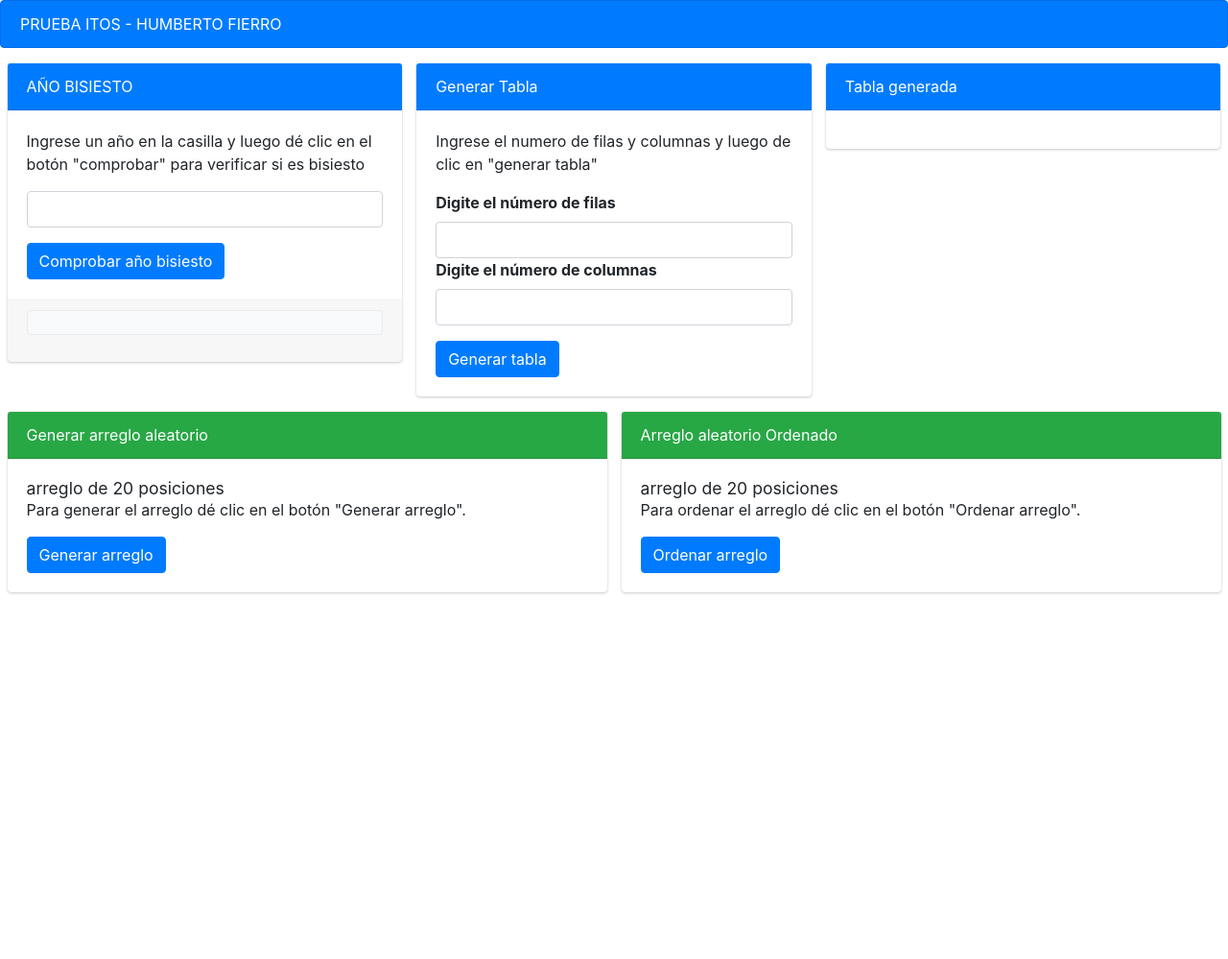
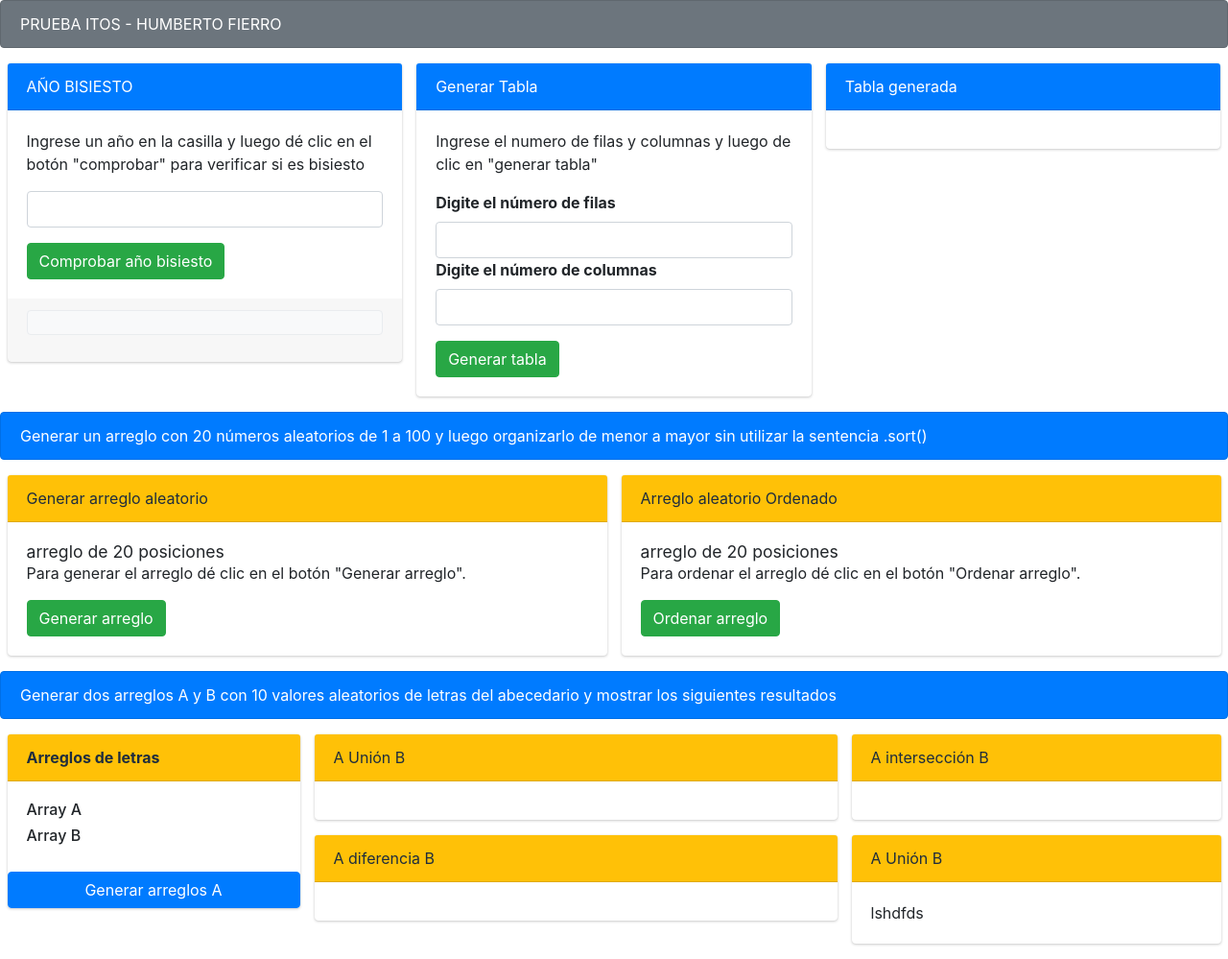
Before and after one commit to excelmaster/prueba_itos_stt, a plain HTML site: page index.html in a window 1280 px wide. Shown: the whole page at 96% size. Before the commit the page ends 800 px from the top, so only its background shows below. Drawn offline with nearby package versions, Linux system fonts and the light colour scheme.

Commit message:
union e intersección ok

```diff
--- a/index.html
+++ b/index.html
@@ -16,7 +16,7 @@
 
     <div class="container-fluid">
 	<div class="row">
-        <div class="alert alert-primary" role="alert">
+        <div class="alert alert-secondary" role="alert">
         PRUEBA ITOS - HUMBERTO FIERRO
         </div>
 		<div class="col-md-4">
@@ -32,7 +32,7 @@
                       <input type="number" class="form-control" id="byear" min="0" required>
                       <div id="error_year" class="invalid-feedback">Ingrese un número mayor a cero</div>
                     </div>
-                    <input type="button" class="btn btn-primary" value="Comprobar año bisiesto" id="btn_bis">
+                    <input type="button" class="btn btn-success" value="Comprobar año bisiesto" id="btn_bis">
               </div>
               <div class="card-footer">
                 <div class="alert alert-light" role="alert" id="rbisiesto">
@@ -58,7 +58,7 @@
                         <input type="number" class="form-control" id="columnas" min="0" required>
                         <div id="error_columnas" class="invalid-feedback">Ingrese un número mayor a cero</div>
                         </div>
-                        <input type="button" class="btn btn-primary" value="Generar tabla"  id="btn_tabla">
+                        <input type="button" class="btn btn-success" value="Generar tabla"  id="btn_tabla">
                 </div>
             </div>
 		</div>
@@ -72,9 +72,13 @@
 		</div>
 	</div>
 	<div class="row">
+        <div class="alert alert-primary" role="alert">
+            Generar un arreglo con 20 números aleatorios de 1 a 100 y luego organizarlo de menor a
+mayor sin utilizar la sentencia .sort()
+        </div>
 		<div class="col-md-6">
             <div class="card">
-              <div class="card-header bg-success">
+              <div class="card-header bg-warning">
                 Generar arreglo aleatorio
               </div>
               <div class="card-body">
@@ -82,40 +86,88 @@
                 <p class="card-text">Para generar el arreglo dé clic en el botón "Generar arreglo".</p>
                 <div class="row" id="sinordenar_1"></div>
                 <div class="row" id="ordenado_2"></div>
-                <input type="button" id="btnArreglo-1"  class="btn btn-primary" value="Generar arreglo">
+                <input type="button" id="btnArreglo-1"  class="btn btn-success" value="Generar arreglo">
               </div>
             </div>
 		</div>
 		<div class="col-md-6">
             <div class="card" >
-                <div class="card-header bg-success">
+                <div class="card-header bg-warning">
                   Arreglo aleatorio Ordenado
                 </div>
                 <div class="card-body">
                   <h5 class="card-title">arreglo de 20 posiciones</h5>
                   <p class="card-text">Para ordenar el arreglo dé clic en el botón "Ordenar arreglo".</p>
                   <div class="row" id="ordenado_1"></div>
-                  <input type="button" id="btnOrdena-1"  class="btn btn-primary" value="Ordenar arreglo">
+                  <input type="button" id="btnOrdena-1"  class="btn btn-success" value="Ordenar arreglo">
                 </div>
               </div>
 		</div>
 	</div>
 	<div class="row">
+        <div class="alert alert-primary" role="alert">
+            Generar dos arreglos A y B con 10 valores aleatorios de letras del abecedario y mostrar los
+siguientes resultados
+        </div>
 		<div class="col-md-3">
+            <div class="card">
+              <div class="card-header bg-warning">
+                <b>Arreglos de letras</b>
+              </div>
+              <div class="card-body">
+                  <h6>Array A</h6>
+                  <div id="array_a"></div>
+                  <h6>Array B</h6>
+                  <div id="array_b"></div>
+              </div>
+              <p id="matriz_a" hidden></p>
+              <p id="matriz_b" hidden></p>
+              <input type="button" class="btn btn-primary" value="Generar arreglos A" onclick="arrayLetras();">
+            </div>
 		</div>
-		<div class="col-md-3">
-		</div>
-		<div class="col-md-6">
+		<div class="col-md-9">
 			<div class="row">
-				<div class="col-md-6">
+				<div class="col-md-7">
+                    <div class="card">
+                      <div class="card-header bg-warning">
+                        A Unión B
+                      </div>
+                      <div class="card-body" id="union">
+
+                      </div>
+                    </div>
 				</div>
-				<div class="col-md-6">
+				<div class="col-md-5">
+                    <div class="card">
+                        <div class="card-header bg-warning">
+                          A intersección B
+                        </div>
+                        <div class="card-body" id="inter">
+
+                        </div>
+                      </div>
 				</div>
 			</div>
 			<div class="row">
-				<div class="col-md-6">
+				<div class="col-md-7">
+                    <div class="card">
+                        <div class="card-header bg-warning">
+                          A diferencia B
+                        </div>
+                        <div class="card-body" id="diff">
+
+                        </div>
+                      </div>
 				</div>
-				<div class="col-md-6">
+				<div class="col-md-5">
+                    <div class="card">
+                        <div class="card-header bg-warning">
+                          A Unión B
+                        </div>
+                        <div class="card-body">
+                          lshdfds
+                        </div>
+                      </div>
 				</div>
 			</div>
 		</div>
@@ -135,5 +187,5 @@
     <script src="./js/bisiesto.js"></script>
     <script src="./js/tabla.js"></script>
     <script src="./js/arreglo_1.js"></script>
-
+    <script src="./js/letras.js"></script>
 </html>
--- /dev/null
+++ b/js/letras.js
@@ -0,0 +1,59 @@
+/* calculo año bisiesto  */
+
+function arrayLetras(){
+    //Generación de arrays
+    var grupo = new Array();
+    grupo = ['a','b'];
+
+    grupo.forEach(element => {
+        var result = [];
+        n = 10; // cantidad de letras a generar
+        for(var i=0;i<n;i++){
+            // Genera un número de 0 a 25
+            var ranNum = Math.ceil(Math.random() * 25);
+            // llamamos un código ASCII entre 25 y 65
+            result.push(String.fromCharCode(65+ranNum));
+        }
+
+        //render de la tabla
+        var codigo = '<table class="table table-bordered"><thead><tr>';
+        for(var i = 0; i<10;i++){
+            codigo += '<th scope="col" id="num_' + i + '">' + result[i] + '</th>';
+        }
+        codigo += '</tr></thead>'
+        $('#array_' + element).html(codigo);
+        $('#matriz_' + element).text(result.toLocaleString());
+    });
+
+    let matriz_a = $('#matriz_a').text();
+    array_a= matriz_a.split(',');
+    let matriz_b = $('#matriz_b').text();
+    array_b= matriz_b.split(',');
+
+    //union de conjunto
+    array_union = array_a.concat(array_b);
+
+    var codigo = '<table class="table table-bordered table-responsive"><thead><tr>';
+    for(var i = 0; i<array_union.length;i++){
+        codigo += '<th scope="col" id="num_' + i + '">' + array_union[i] + '</th>';
+    }
+    codigo += '</tr></thead>'
+    $('#union').html(codigo);
+
+    //intersección
+    let array_inter = array_a.filter(value => array_b.includes(value));
+    let array_inter_unique = array_inter.filter((value, index, self) => self.indexOf(value) === index);
+    var codigo = '<table class="table table-bordered table-responsive"><thead><tr>';
+    for(var i = 0; i<array_inter_unique.length;i++){
+        codigo += '<th scope="col" id="num_' + i + '">' + array_inter_unique[i] + '</th>';
+    }
+    codigo += '</tr></thead>'
+    $('#inter').html(codigo);
+
+    //diferencia
+    let array_diff = new Set([...array_a].filter(x => ![...array_b].has(x)));
+    alert(array_diff);
+
+
+
+}
```
